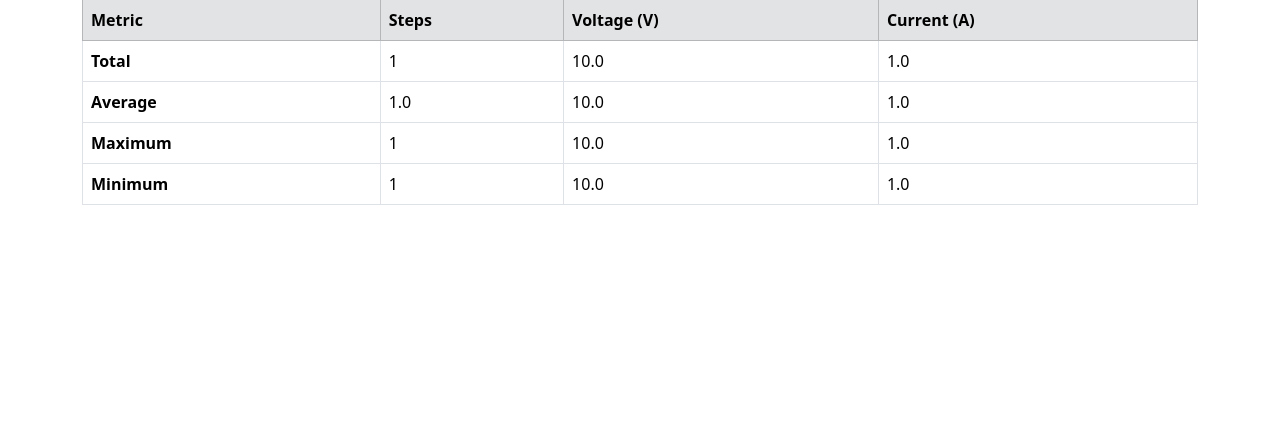
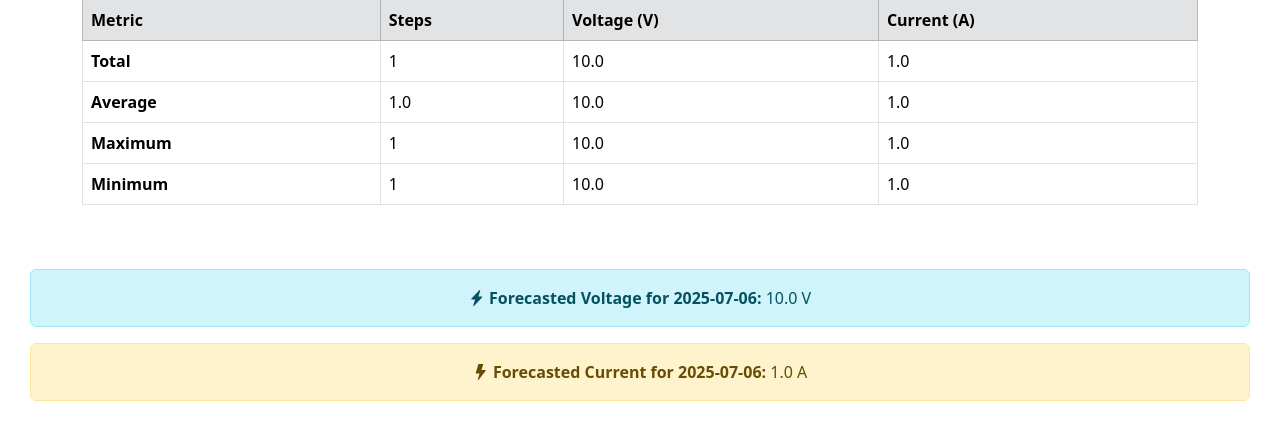
Before and after one commit to HaiseKen05/Capstone-TeamYataki, a Flask app: page /sensor-dashboard in a window 1280 px wide. Shown: the part 340-780 px from the top of the page. Run offline with Flask 3, Linux system fonts and the light colour scheme; tables that the repository leaves empty hold one stand-in row (values such as "Sample post").

Commit message:
major changes maybe..

```diff
--- a/BackendDB/server.py
+++ b/BackendDB/server.py
@@ -3,13 +3,43 @@ from flask_bcrypt import Bcrypt
 from config import SQLALCHEMY_DATABASE_URI, SQLALCHEMY_TRACK_MODIFICATIONS
 from models import db, SensorData
 from datetime import datetime, timedelta
+import pandas as pd
+from sklearn.linear_model import LinearRegression
+import numpy as np
+from sqlalchemy import func
 
+# --- Forecast Helper ---
+def prepare_daily_avg_data(field):
+    column = getattr(SensorData, field)
+    daily_data = (
+        db.session.query(
+            func.date(SensorData.datetime).label("date"),
+            func.avg(column).label("avg_value")
+        )
+        .group_by(func.date(SensorData.datetime))
+        .order_by(func.date(SensorData.datetime))
+        .all()
+    )
+
+    if not daily_data:
+        return None, None, None
+
+    df = pd.DataFrame(daily_data, columns=["date", "avg_value"])
+    df["date"] = pd.to_datetime(df["date"])
+    df["day_num"] = (df["date"] - df["date"].min()).dt.days
+
+    X = df["day_num"].values.reshape(-1, 1)
+    y = df["avg_value"].values
+
+    return X, y, df
+
+# --- Flask App Initialization ---
 app = Flask(__name__)
 app.config['SQLALCHEMY_DATABASE_URI'] = SQLALCHEMY_DATABASE_URI
 app.config['SQLALCHEMY_TRACK_MODIFICATIONS'] = SQLALCHEMY_TRACK_MODIFICATIONS
-app.secret_key = "your_super_secret_key"  # Still required by Flask for WTForms or flash if ever used
+app.secret_key = "your_super_secret_key"
 
-# Initialize DB and Bcrypt
+# --- Init DB and Bcrypt ---
 db.init_app(app)
 bcrypt = Bcrypt(app)
 
@@ -17,12 +47,12 @@ bcrypt = Bcrypt(app)
 def initialize_database():
     db.create_all()
 
-# Root → redirect to dashboard
+# --- Redirect Root ---
 @app.route("/")
 def index():
     return redirect(url_for("sensor_dashboard"))
 
-# Add sensor log
+# --- Add Sensor Log ---
 @app.route("/add-log", methods=["POST"])
 def add_log():
     try:
@@ -39,7 +69,7 @@ def add_log():
     except Exception as e:
         return f"<h3>Failed to log data: {e}</h3>", 500
 
-# View sensor dashboard with filter
+# --- Dashboard with Metrics and Forecast ---
 @app.route("/sensor-dashboard")
 def sensor_dashboard():
     filter_type = request.args.get("filter")
@@ -58,13 +88,14 @@ def sensor_dashboard():
         sensor_data = SensorData.query.filter(SensorData.datetime >= start_time).order_by(SensorData.datetime.desc()).all()
     else:
         sensor_data = SensorData.query.order_by(SensorData.datetime.desc()).all()
+    forecast_date = (datetime.now() + timedelta(days=1)).strftime("%Y-%m-%d")
 
-    # Metric calculations
+    # --- Metrics ---
     total_steps = sum(d.steps for d in sensor_data)
     total_voltage = sum(d.raw_voltage for d in sensor_data)
     total_current = sum(d.raw_current for d in sensor_data)
 
-    count = len(sensor_data) if sensor_data else 1  # Avoid division by zero
+    count = len(sensor_data) if sensor_data else 1
 
     avg_steps = total_steps / count
     avg_voltage = total_voltage / count
@@ -78,23 +109,45 @@ def sensor_dashboard():
     min_voltage = min((d.raw_voltage for d in sensor_data), default=0)
     min_current = min((d.raw_current for d in sensor_data), default=0)
 
+    # --- Forecasts ---
+    predicted_voltage = None
+    predicted_current = None
+
+    Xv, yv, dfv = prepare_daily_avg_data("raw_voltage")
+    if Xv is not None and yv is not None:
+        model_v = LinearRegression()
+        model_v.fit(Xv, yv)
+        next_day_v = dfv["day_num"].max() + 1
+        predicted_voltage = round(model_v.predict([[next_day_v]])[0], 2)
+
+    Xc, yc, dfc = prepare_daily_avg_data("raw_current")
+    if Xc is not None and yc is not None:
+        model_c = LinearRegression()
+        model_c.fit(Xc, yc)
+        next_day_c = dfc["day_num"].max() + 1
+        predicted_current = round(model_c.predict([[next_day_c]])[0], 2)
+
+    # --- Render ---
     return render_template("sensor_dashboard.html",
-        sensor_data=sensor_data,
-        filter=filter_type,
-        total_steps=total_steps,
-        total_voltage=round(total_voltage, 2),
-        total_current=round(total_current, 2),
-        avg_steps=round(avg_steps, 2),
-        avg_voltage=round(avg_voltage, 2),
-        avg_current=round(avg_current, 2),
-        max_steps=max_steps,
-        max_voltage=max_voltage,
-        max_current=max_current,
-        min_steps=min_steps,
-        min_voltage=min_voltage,
-        min_current=min_current
-    )
+    sensor_data=sensor_data,
+    filter=filter_type,
+    total_steps=total_steps,
+    total_voltage=round(total_voltage, 2),
+    total_current=round(total_current, 2),
+    avg_steps=round(avg_steps, 2),
+    avg_voltage=round(avg_voltage, 2),
+    avg_current=round(avg_current, 2),
+    max_steps=max_steps,
+    max_voltage=max_voltage,
+    max_current=max_current,
+    min_steps=min_steps,
+    min_voltage=min_voltage,
+    min_current=min_current,
+    predicted_voltage=predicted_voltage,
+    predicted_current=predicted_current,
+    forecast_date=forecast_date  # ← Add this line
+)
 
-
+# --- Run ---
 if __name__ == "__main__":
     app.run(host="0.0.0.0", debug=True)
--- a/BackendDB/templates/sensor_dashboard.html
+++ b/BackendDB/templates/sensor_dashboard.html
@@ -141,9 +141,18 @@
             </table>
         </div>
     </div>
-
-
-    <!-- Visual Charts -->
+{% if predicted_voltage is not none %}
+<div class="alert alert-info text-center">
+    <i class="bi bi-lightning-charge-fill"></i>
+    <strong>Forecasted Voltage for {{ forecast_date }}:</strong> {{ predicted_voltage }} V
+</div>
+{% endif %}
+{% if predicted_current is not none %}
+<div class="alert alert-warning text-center">
+    <i class="bi bi-lightning-fill"></i>
+    <strong>Forecasted Current for {{ forecast_date }}:</strong> {{ predicted_current }} A
+</div>
+{% endif %}
 
     <div></div>
 
```
